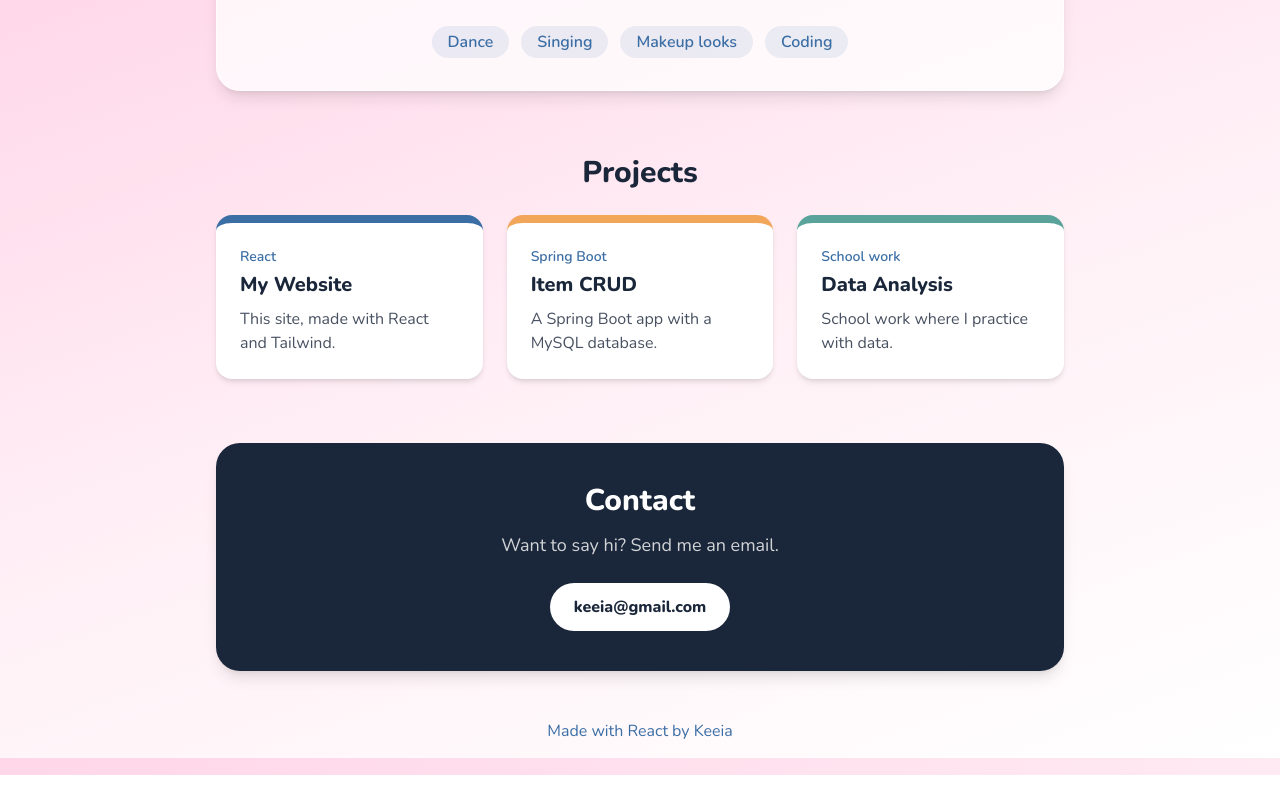
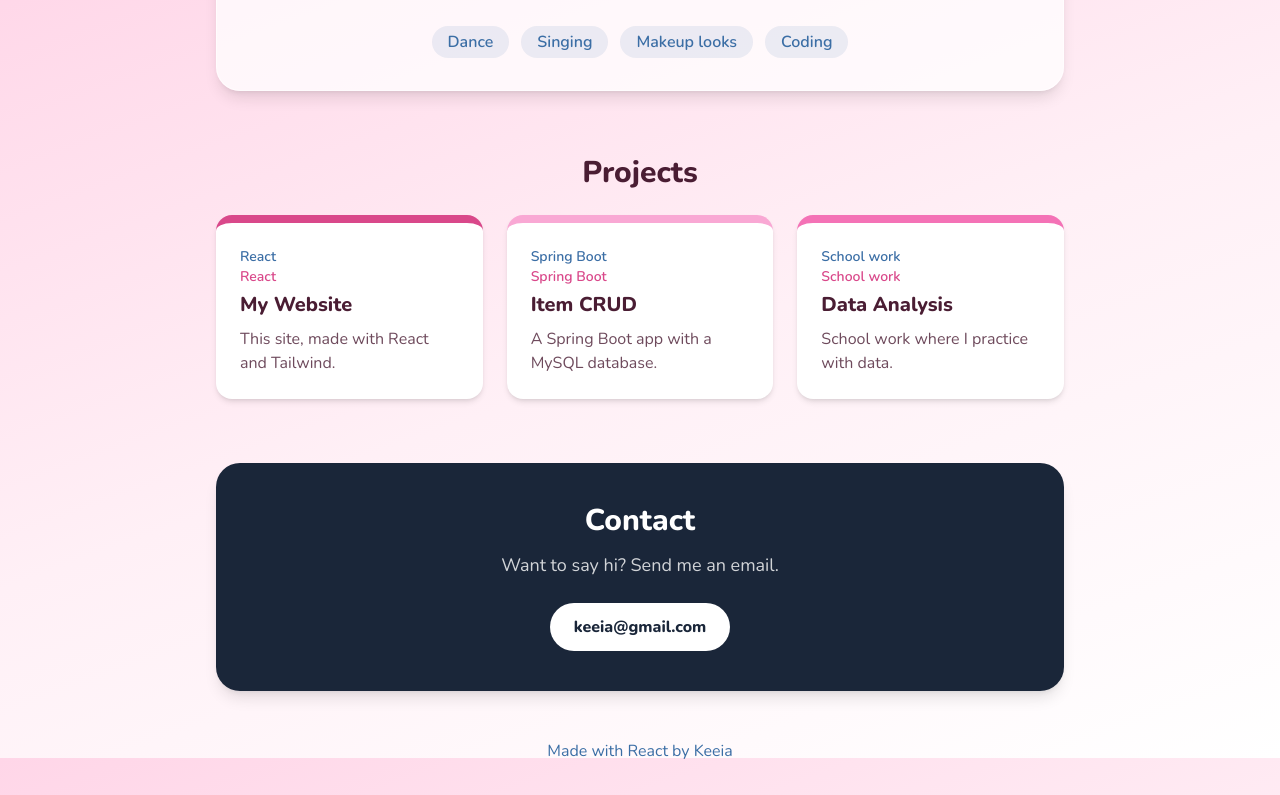
Before and after one commit to keeiadumandan/keeia-s-website, a React (Vite) app: page / in a window 1280 px wide. Shown: the part 842-1637 px from the top of the page. Built offline with nearby package versions, Linux system fonts and the light colour scheme.

Commit message:
added class models

```diff
--- a/src/components/Projects.jsx
+++ b/src/components/Projects.jsx
@@ -1,14 +1,15 @@
+import Project from "../models/Project";
+
 const projects = [
-  { name: "My Website", tag: "React", color: "#3b6ea5", note: "This site, made with React and Tailwind." },
-  { name: "Item CRUD", tag: "Spring Boot", color: "#f2a65a", note: "A Spring Boot app with a MySQL database." },
-  { name: "Data Analysis", tag: "School work", color: "#5aa39a", note: "School work where I practice with data." },
+  new Project("My Website", "React", "#d9488a", "This site, made with React and Tailwind."),
+  new Project("Item CRUD", "Spring Boot", "#f9a8d4", "A Spring Boot app with a MySQL database."),
+  new Project("Data Analysis", "School work", "#f472b6", "School work where I practice with data."),
 ];
 
 function Projects() {
   return (
     <section id="projects" className="scroll-mt-20">
-      <h2 className="m-0 mb-6 text-center text-3xl font-extrabold text-[#1a2639]">Projects</h2>
-      <ul className="grid gap-6 list-none p-0 m-0 md:grid-cols-3">
+<h2 className="m-0 mb-6 text-center text-3xl font-extrabold text-[#4a1d33]">Projects</h2>      <ul className="grid gap-6 list-none p-0 m-0 md:grid-cols-3">
         {projects.map((p) => (
           <li
             key={p.name}
@@ -16,8 +17,9 @@ function Projects() {
             className="bg-white rounded-2xl border-t-8 p-6 shadow-md transition-transform duration-200 hover:-translate-y-1"
           >
             <p className="m-0 text-sm font-semibold text-[#3b6ea5]">{p.tag}</p>
-            <h3 className="mt-1 mb-2 text-xl font-extrabold text-[#1a2639]">{p.name}</h3>
-            <p className="m-0 text-[#1a2639]/80">{p.note}</p>
+            <p className="m-0 text-sm font-semibold text-[#d9488a]">{p.tag}</p>
+            <h3 className="mt-1 mb-2 text-xl font-extrabold text-[#4a1d33]">{p.name}</h3>
+            <p className="m-0 text-[#4a1d33]/80">{p.note}</p>
           </li>
         ))}
       </ul>
@@ -25,4 +27,5 @@ function Projects() {
   );
 }
 
+
 export default Projects;
--- /dev/null
+++ b/src/models/Interest.js
@@ -0,0 +1,7 @@
+class Interest {
+  constructor(name) {
+    this.name = name;
+  }
+}
+
+export default Interest;
--- /dev/null
+++ b/src/models/NavLink.js
@@ -0,0 +1,8 @@
+class NavLink {
+  constructor(label, href) {
+    this.label = label;
+    this.href = href;
+  }
+}
+
+export default NavLink;
--- /dev/null
+++ b/src/models/Project.js
@@ -0,0 +1,10 @@
+class Project {
+  constructor(name, tag, color, note) {
+    this.name = name;
+    this.tag = tag;
+    this.color = color;
+    this.note = note;
+  }
+}
+
+export default Project;
```
